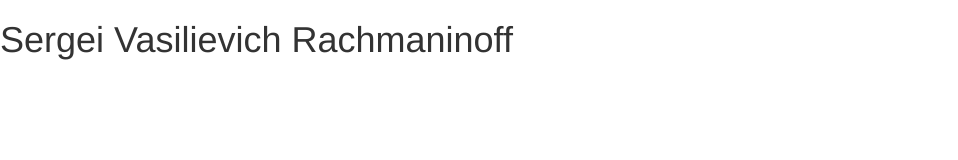
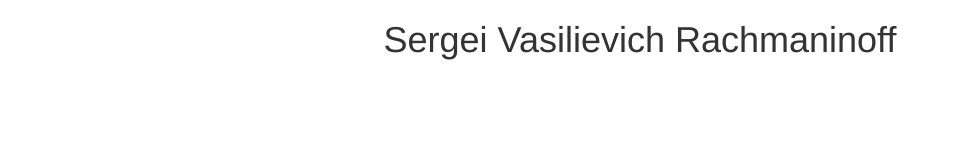
Before and after one commit to emyarod/FCC, a plain HTML site: page Challenges/01-tribute-page/index.html in a window 1280 px wide. Shown: the whole page, without its empty margins (0-958 px from the left). Drawn offline with nearby package versions, Linux system fonts and the light colour scheme.

Commit message:
center headline

```diff
--- a/Challenges/01-tribute-page/index.html
+++ b/Challenges/01-tribute-page/index.html
@@ -10,9 +10,9 @@
   <link rel="stylesheet" href="https://maxcdn.bootstrapcdn.com/bootstrap/3.3.6/css/bootstrap-theme.min.css" integrity="sha384-fLW2N01lMqjakBkx3l/M9EahuwpSfeNvV63J5ezn3uZzapT0u7EYsXMjQV+0En5r" crossorigin="anonymous">
 </head>
 <body>
-  <div class="container-fluid">
+  <div class="container">
     <div class="row">
-      <h1>Sergei Vasilievich Rachmaninoff</h1>
+      <h1 class="text-center">Sergei Vasilievich Rachmaninoff</h1>
     </div>
   </div>
 
```
